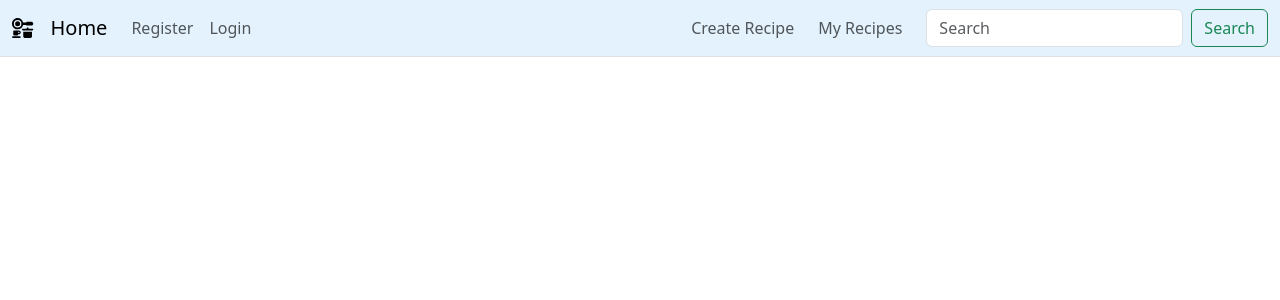
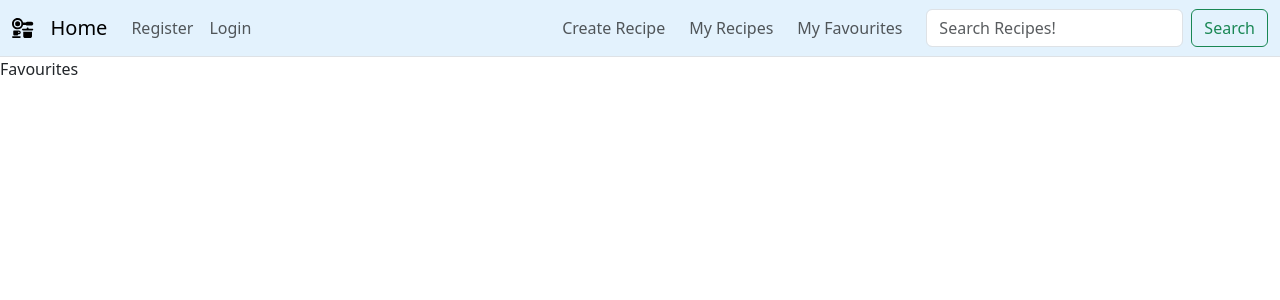
Before and after one commit to JishvaShah/RecipeVaultApp, a React (Vite) app in the folder front/: page /favourites in a window 1280 px wide. Shown: the top 300 px of the page. Built offline with nearby package versions, Linux system fonts and the light colour scheme.

Commit message:
Add protected Pages

```diff
--- a/front/src/App.jsx
+++ b/front/src/App.jsx
@@ -3,6 +3,7 @@ import { Home } from "./pages/Home";
 import { SavedRecipes } from "./pages/SavedRecipes";
 import { Register } from "./pages/Register";
 import { Login } from "./pages/Login";
+import { Favourites } from "./pages/Favourites";
 import { CreateRecipes } from "./pages/CreateRecipe";
 import { NavBar } from "./components/NavBar";
 import "react-toastify/dist/ReactToastify.css";
@@ -21,6 +22,7 @@ export default function App() {
             <Route path="/login" element={<Login />} />
             <Route path="/create-recipe" element={<CreateRecipes />} />
             <Route path="/saved-recipes" element={<SavedRecipes />} />
+            <Route path="/favourites" element={<Favourites />} />
           </Routes>
         </Router>
       </div>
--- a/front/src/components/NavBar.jsx
+++ b/front/src/components/NavBar.jsx
@@ -3,6 +3,7 @@ import { FontAwesomeIcon } from "@fortawesome/react-fontawesome";
 import { faKitchenSet } from "@fortawesome/free-solid-svg-icons";
 import { useCookies } from "react-cookie";
 import { useNavigate } from "react-router-dom";
+import { toast } from "react-toastify";
 
 export const NavBar = () => {
   const [cookies, setCookies] = useCookies(["access_token"]);
@@ -11,7 +12,15 @@ export const NavBar = () => {
   const logout = () => {
     setCookies("access_token", "");
     window.localStorage.removeItem("userID");
-    navigate("/login");
+    window.location.href = "/login";
+  };
+
+  const handleProtectedRoute = () => {
+    if (!cookies.access_token) {
+      toast.warn("Please Login!", {
+        position: toast.POSITION.TOP_RIGHT,
+      });
+    }
   };
 
   return (
@@ -88,8 +97,9 @@ export const NavBar = () => {
             <span className="navbar-text me-4">
               <div className="nav-link">
                 <Link
-                  to="/create-recipe"
+                  to={cookies.access_token ? "/create-recipe" : "/login"}
                   style={{ textDecoration: "none", color: "inherit" }}
+                  onClick={handleProtectedRoute}
                 >
                   Create Recipe
                 </Link>
@@ -98,10 +108,23 @@ export const NavBar = () => {
             <span className="navbar-text me-4">
               <div className="nav-link">
                 <Link
-                  to="/saved-recipes"
+                  to={cookies.access_token ? "/saved-recipes" : "/login"}
                   style={{ textDecoration: "none", color: "inherit" }}
+                  onClick={handleProtectedRoute}
                 >
                   My Recipes
+                </Link>
+              </div>
+            </span>
+
+            <span className="navbar-text me-4">
+              <div className="nav-link">
+                <Link
+                  to={cookies.access_token ? "/favourites" : "/login"}
+                  style={{ textDecoration: "none", color: "inherit" }}
+                  onClick={handleProtectedRoute}
+                >
+                  My Favourites
                 </Link>
               </div>
             </span>
@@ -110,7 +133,7 @@ export const NavBar = () => {
               <input
                 className="form-control me-2"
                 type="search"
-                placeholder="Search"
+                placeholder="Search Recipes!"
                 aria-label="Search"
               />
               <button className="btn btn-outline-success" type="submit">
--- /dev/null
+++ b/front/src/pages/Favourites.jsx
@@ -0,0 +1,3 @@
+export const Favourites = () => {
+  return <div> Favourites </div>;
+};
```
